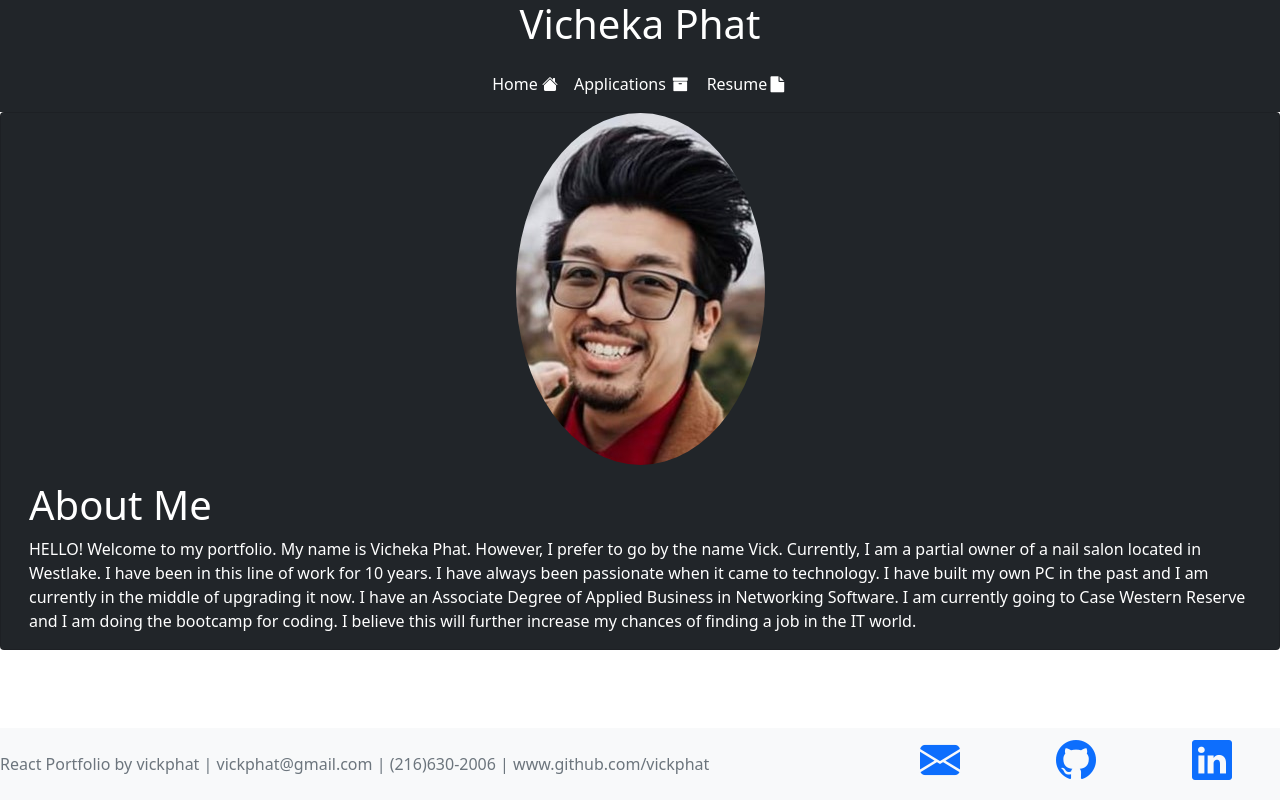
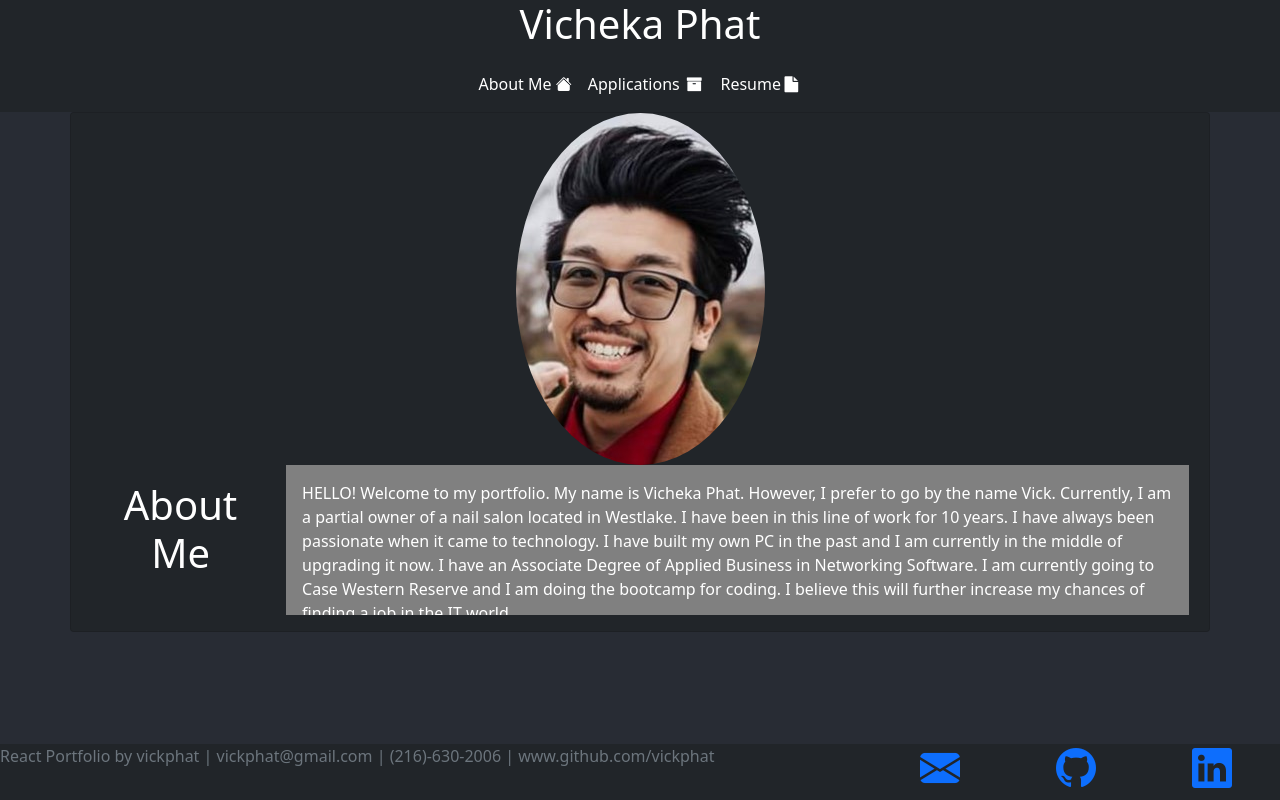
Before and after one commit to vickphat/react-portfolio, a React (Create React App) app: page / in a window 1280 px wide. Built offline with nearby package versions, Linux system fonts and the light colour scheme.

Commit message:
fixed about me section: more responsive, scrollable paragraph

```diff
--- a/src/App.css
+++ b/src/App.css
@@ -28,6 +28,20 @@
   color: #61dafb;
 }
 
+body{
+  background-color: #282c34;
+}
+
+.scroll{
+  background-color: gray;
+  width:100%;
+    max-width: 1120px;
+    height: 150px;
+    overflow: auto;
+    overflow-x: hidden;
+    justify-content: center;
+}
+
 @keyframes App-logo-spin {
   from {
     transform: rotate(0deg);
--- a/src/App.js
+++ b/src/App.js
@@ -5,6 +5,7 @@ import 'bootstrap/dist/css/bootstrap.min.css'
 import "bootstrap-icons/font/bootstrap-icons.css";
 import 'font-awesome/css/font-awesome.min.css';
 import AboutMe from './pages/AboutMe';
+import './App.css';
 
 function App() {
   return (
--- a/src/component/Footer/index.js
+++ b/src/component/Footer/index.js
@@ -3,10 +3,10 @@ import React from 'react';
 const Footer = () => {
 
     return (
-      <nav className="navbar fixed-bottom bg-light d-flex justify-content-between flex-column flex-md-row">
-        <large className="text-secondary text-center">
-        React Portfolio by vickphat | vickphat@gmail.com | (216)630-2006 | www.github.com/vickphat
-        </large>
+      <nav className=" fixed-bottom bg-dark d-flex justify-content-between flex-column flex-md-row">
+        <span className="text-secondary text-center">
+        React Portfolio by vickphat | vickphat@gmail.com | (216)-630-2006 | www.github.com/vickphat
+        </span>
 
         <div className="d-flex">
 
@@ -30,14 +30,3 @@ const Footer = () => {
   }
 
   export default Footer;
-
-
-<section className='container-fluid'>
-    <button type="button" class="btn btn-outline-danger btn-lg mx-3"><a href="https://www.gmail.com" target="blank"><i class="fa fa-envelope fa-5x"></i></a></button>
-
-    <button type="button" class="btn btn-outline-danger btn-lg mx-3"><a href="https://github.com/vickphat" target="blank"><i class="fa fa-github fa-5x"></i></a></button>
-
-    <button type="button" class="btn btn-outline-danger btn-lg mx-3"><a href="https://www.linkedin.com/in/vicheka-phat-9a569a98/" target="blank"><i class="fa fa-linkedin fa-5x"></i></a></button>
-
-    <p>React Portfolio by vickphat | vickphat@gmail.com | (216)630-2006 | www.github.com/vickphat   </p>
-</section>
--- a/src/component/Header/index.js
+++ b/src/component/Header/index.js
@@ -1,5 +1,7 @@
 import React from 'react';
 import { Link } from 'react-router-dom';
+
+const resume = "https://drive.google.com/file/d/1AFykob_y_QZElHbgHCOqd4yIrxUY0w2S/view?usp=sharing"
 
 const Header = () => {
 
@@ -17,16 +19,16 @@ const Header = () => {
                     <div className="d-flex" id="navbarText">
                         <ul className="navbar-nav mr-auto">
                             <li className="nav-item active">
-                                <Link className="nav-link text-white hover" to="/">Home <i
+                                <Link className="nav-link text-white" to="/">About Me <i
                                     className="bi bi-house-fill"></i>
                                 </Link>
                             </li>
                             <li className="nav-item">
-                                <a className="nav-link text-white" href="./work.html">Applications <i
-                                    className="fa fa-archive fa-fw"></i></a>
+                                <Link className="nav-link text-white" to="/applications">Applications <i
+                                    className="fa fa-archive fa-fw"></i></Link>
                             </li>
                             <li className="nav-item">
-                                <a className="nav-link text-white" href="https://drive.google.com/file/d/1AFykob_y_QZElHbgHCOqd4yIrxUY0w2S/view?usp=sharing" target="blank">Resume<i
+                                <a className="nav-link text-white" href={resume} target="blank">Resume<i
                                     className="fa fa-file fa-fw"></i></a>
                             </li>
                         </ul>
--- a/src/pages/AboutMe.js
+++ b/src/pages/AboutMe.js
@@ -1,13 +1,13 @@
 import React from 'react';
-import profile from "../images/profile2.jpg"
+import profile from "../images/profile2.jpg";
 
 const AboutMe = () => {
     return (
-        <div className=" container-fluid col-sm-12 card text-white bg-dark mb-3">
-            <img src={profile} className="mx-auto rounded-circle" alt="profile" />
-            <div className="card-body" id="AboutMe">
-                <h1 className="card-title">About Me</h1>
-                <p className="card-text">HELLO! Welcome to my portfolio. My name is Vicheka Phat. However, I prefer
+        <div className="container card text-white bg-dark d-flex ">
+            <img src={profile} className="img-fluid mx-auto rounded-circle" alt="profile" />
+            <div className="d-flex justify-content-center">
+                <h1 className="text-center mx-2 p-3">About Me</h1>
+                <p className="scroll mx-2 p-3 ">HELLO! Welcome to my portfolio. My name is Vicheka Phat. However, I prefer
                     to go by the name Vick. Currently, I am a partial owner of a nail salon
                     located in Westlake. I have been in this line of work for 10 years. I have always
                     been passionate when it came to technology. I have built my own PC in the past and
```
